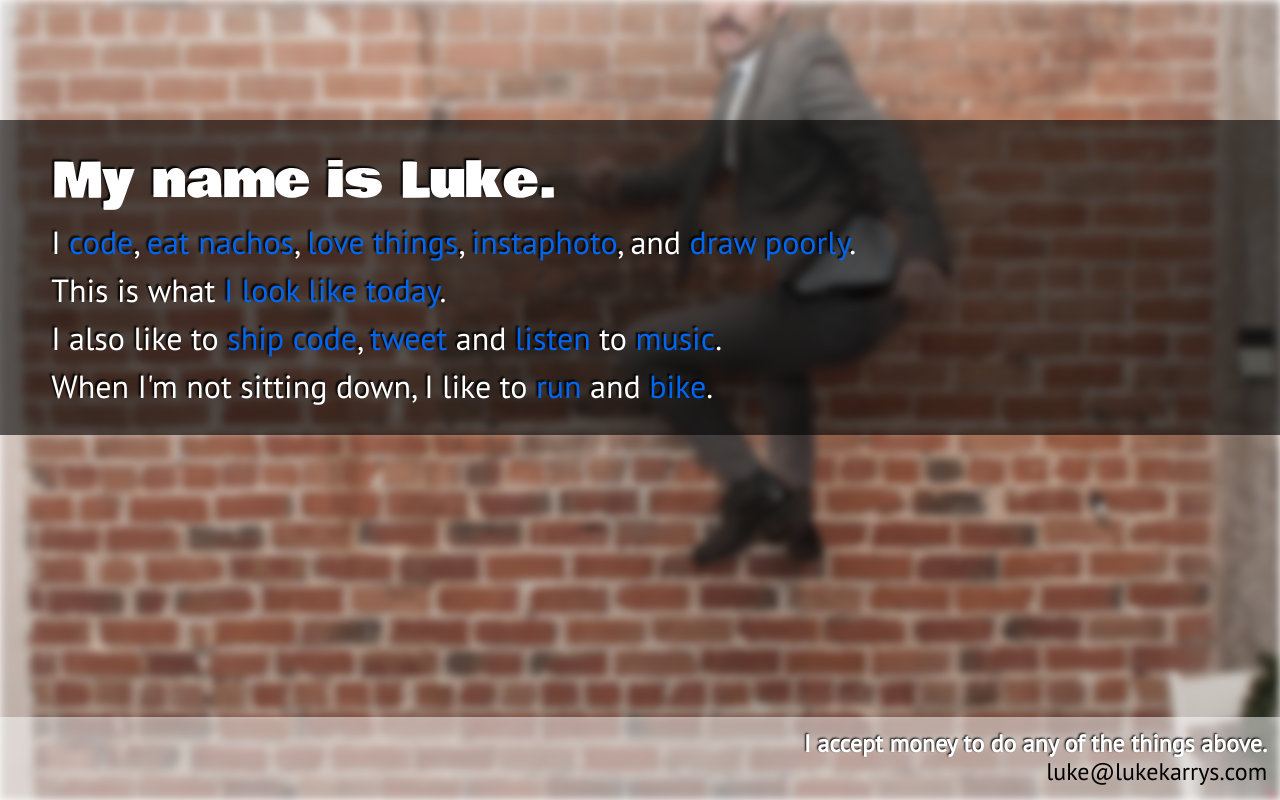
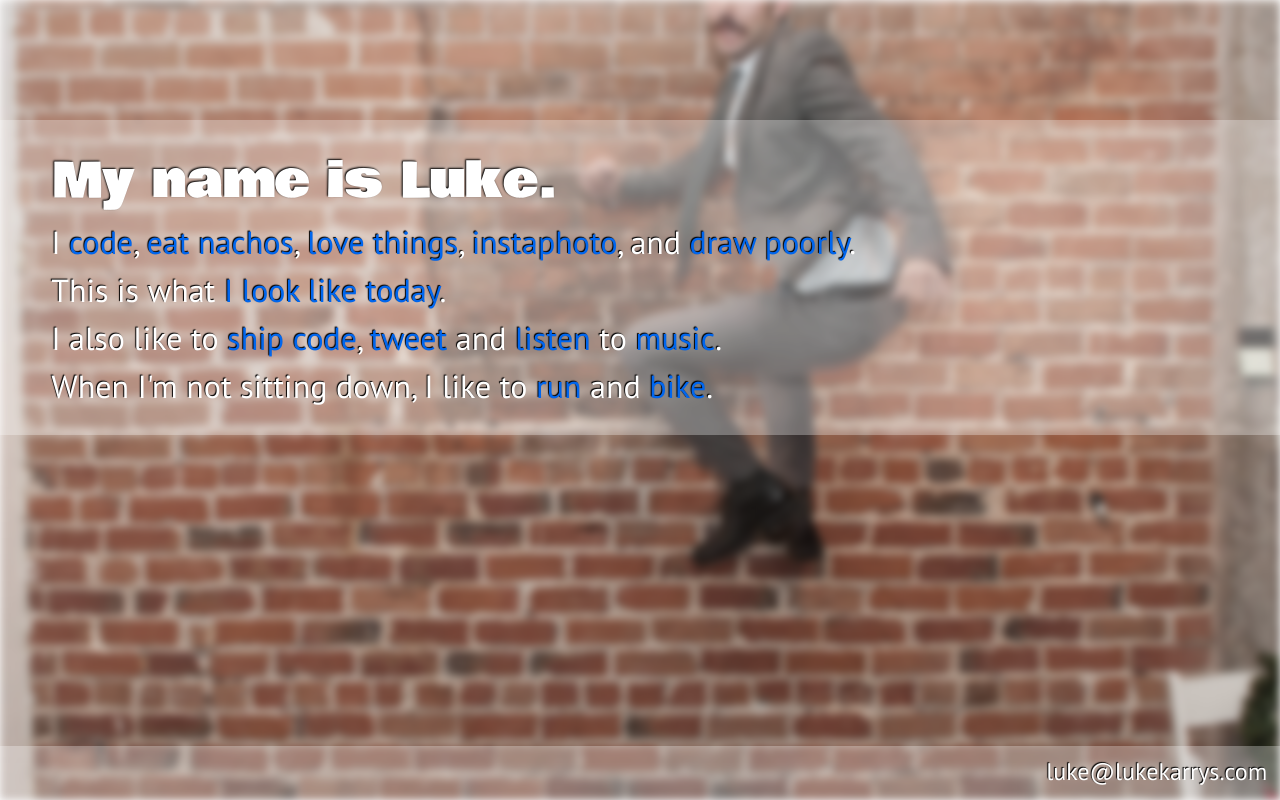
Before and after one commit to lukekarrys/lukekarrys.com, a plain HTML site: page public_html/index.html in a window 1280 px wide. Drawn offline with nearby package versions, Linux system fonts and the light colour scheme.

Commit message:
Fiddlin with colors/text shadows etc

```diff
--- a/public_html/css/style.css
+++ b/public_html/css/style.css
@@ -227,12 +227,12 @@ td { vertical-align: top; }
 #content, body, html {height: 100%; width: 100%; overflow: hidden; position: relative;}
 
 header {
-  position: fixed;font-weight: 100;color:#fff;
+  position: absolute;font-weight: 100;color:#fff;
   padding: 2% 4% 2% 4%;
   width:93%;
   text-align: left;
   background-color: transparent;
-  background-color: rgba(0, 0, 0, 0.6);  /* FF3+, Saf3+, Opera 10.10+, Chrome, IE9 */
+  background-color: rgba(255, 255, 255, 0.3);  /* FF3+, Saf3+, Opera 10.10+, Chrome, IE9 */
   filter: progid:DXImageTransform.Microsoft.gradient(startColorstr=#B2000000,endColorstr=#B2000000); /* IE6–IE9 */
   zoom: 1;
   z-index:3;
@@ -244,7 +244,6 @@ header .description {
   margin: 0;
   font-size:2em;
   line-height:1.5em;
-  text-shadow: -2px -2px 2px #000;
   z-index:4;
   padding: 0;
 }
@@ -257,19 +256,26 @@ header .description li {
 
 
 #title {
-   font-size:3em;line-height:1.5em;margin:0;text-shadow: -2px -2px 2px #000;z-index:5;font-weight: 100;
+   font-size:3em;line-height:1.5em;margin:0;z-index:5;font-weight: 100;
 }
 
 
 #payme { font-family: 'PT Sans', sans-serif; text-shadow:none;line-height:1.2em;font-size:1.5em;
-text-align:right;font-weight: bold;position:absolute;bottom:0px;padding: 1% 2% 1% 1%;width:98%; color: #fff;text-shadow: -1px -1px 2px #000;
+text-align:right;font-weight: bold;position:absolute;bottom:0px;padding: 1% 2% 1% 1%;width:98%; color: #fff;
 background-color: transparent;
-  background-color: rgba(255, 255, 255, 0.5);  /* FF3+, Saf3+, Opera 10.10+, Chrome, IE9 */
+  background-color: rgba(255, 255, 255, 0.3);  /* FF3+, Saf3+, Opera 10.10+, Chrome, IE9 */
             filter: progid:DXImageTransform.Microsoft.gradient(startColorstr=#B2FFFFFF,endColorstr=#B2FFFFFF); /* IE6–IE9 */
             zoom: 1;
 }
 
-#payme a {text-shadow: none;font-weight:100;color:#000}
+#title {
+  text-shadow: -1px -1px 2px #000;
+}
+header .description, #payme {
+  text-shadow: -1px -1px 1px #000;
+}
+
+#payme a {font-weight:100;color:#fff}
 
 
 
@@ -287,9 +293,11 @@ background-color: transparent;
    ========================================================================== */
 
 @media only screen and (min-width : 320px) and (max-width : 480px) {
-  #title, header .description {font-size:1.2em;}
+  #title {font-weight:bold;}
+  #title, header .description {font-size:1.3em;}
   #payme {font-size:1em;}
   header .description li {display: inline;}
+  header .description, #title, #payme {text-shadow: -1px -1px 1px #000;}
   header {top: 0; margin-top: 0;}
 }
 
--- a/public_html/index.html
+++ b/public_html/index.html
@@ -48,11 +48,8 @@
   </header>
 
   <div role="main" id="content">
-    <span id="payme">I accept money to do any of the things above.<br/><a href="mailto:luke@lukekarrys.com">luke@lukekarrys.com</a></span>
+    <span id="payme"><a href="mailto:luke@lukekarrys.com">luke@lukekarrys.com</a></span>
   </div>
-  <footer>
-
-  </footer>
 
 
   <!-- JavaScript at the bottom for fast page loading -->
```
